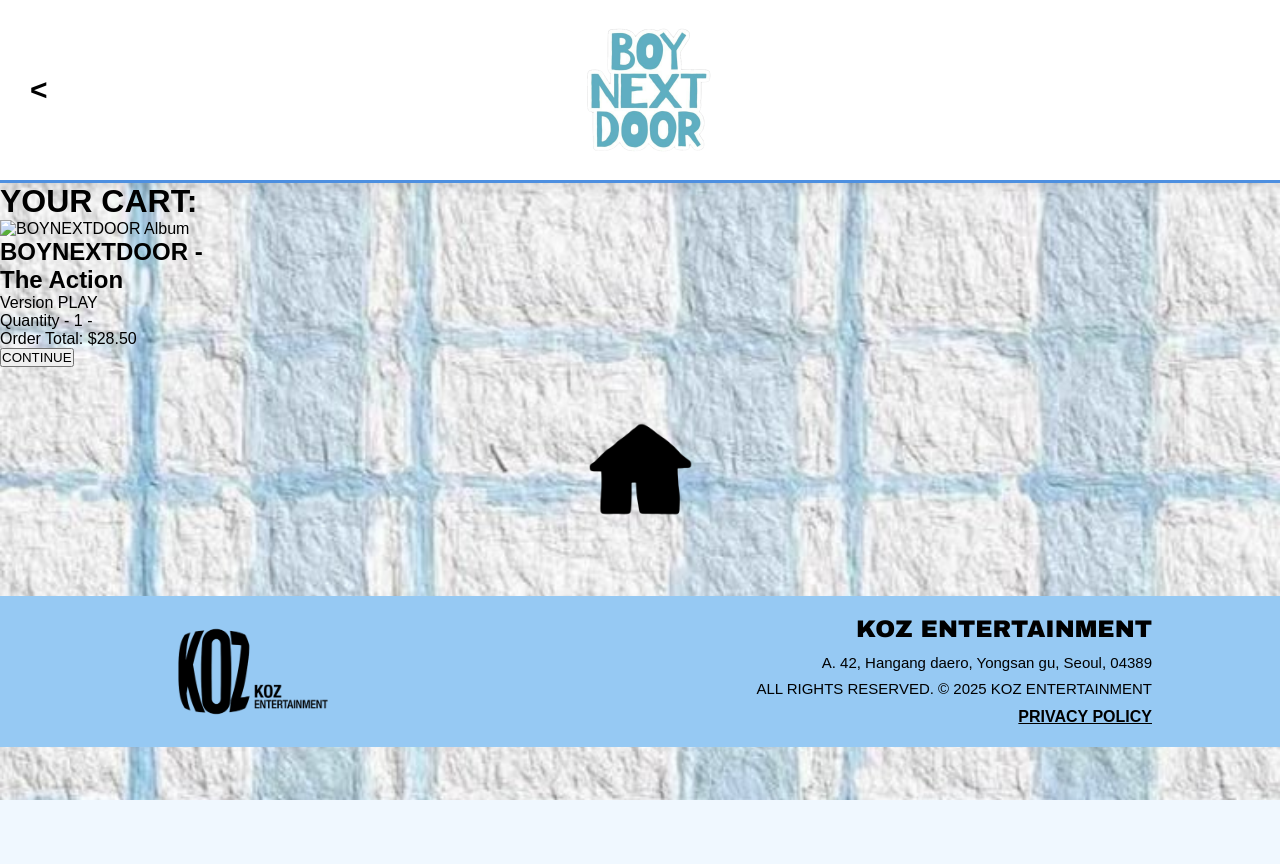
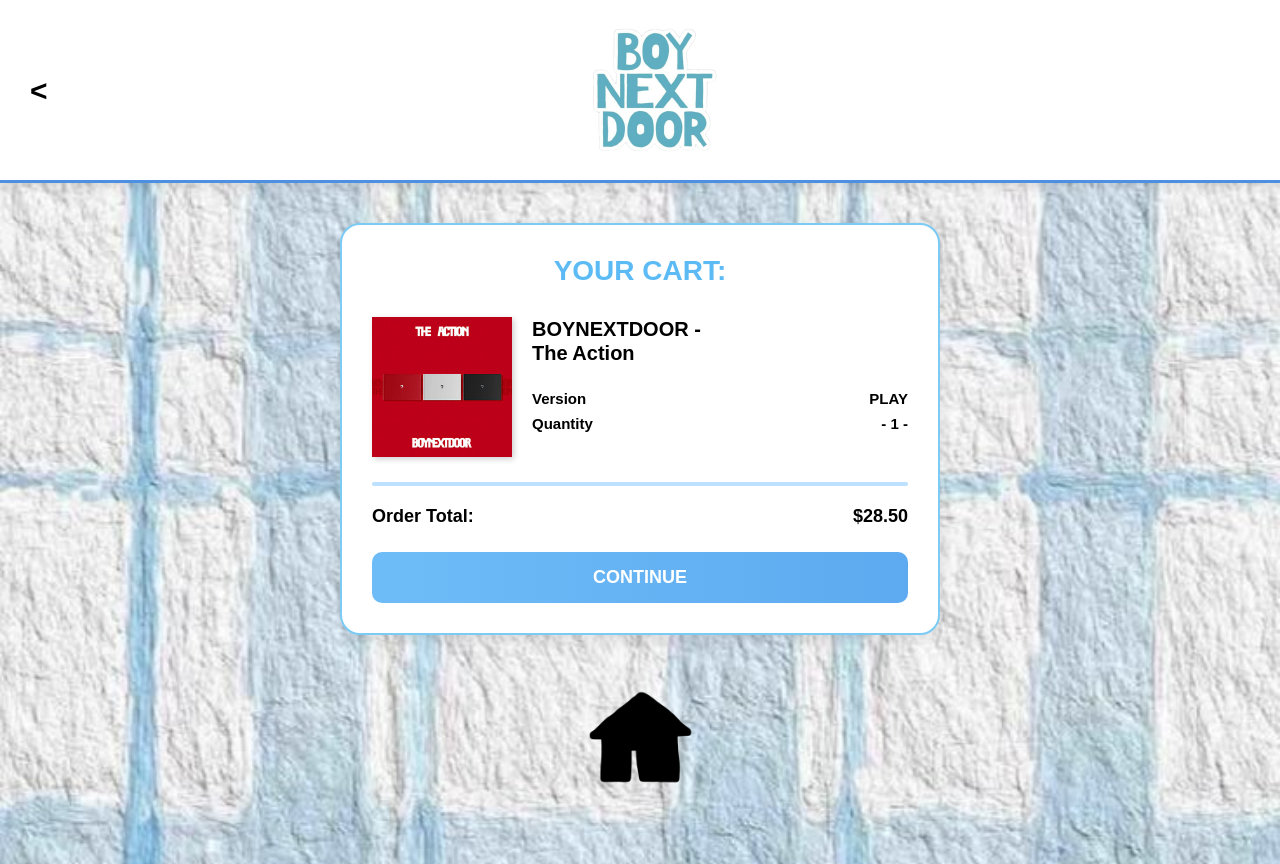
Before and after one commit to Cylinaho/Assignment_1_id, a plain HTML site: page cart.html in a window 1280 px wide. Shown: the top 864 px of the page. Before the commit the page ends 800 px from the top, so only its background shows below. Drawn offline with Linux system fonts and the light colour scheme.

Commit message:
go bak button

```diff
--- a/cart.css
+++ b/cart.css
@@ -1,3 +1,4 @@
+/* --- EXISTING CODE (UNCHANGED) --- */
 * {
     margin: 0;
     padding: 0;
@@ -34,9 +35,11 @@
 }
 
 .back-button {
+    font-size: 2rem;
+    text-decoration: none;
     color: #0075b4;
-    display: flex;
-    align-items: center;
+    font-weight: bold;
+    width: 30px;
 }
 
 .logo-container {
@@ -128,3 +131,121 @@
         text-align: center;
     }
 }
+
+/* --- NEW ADDED CSS FOR CART PAGE --- */
+
+.cart-container {
+    background-color: white;
+    width: 90%;
+    max-width: 600px;
+    margin: 40px auto 0 auto; /* Centered with top margin */
+    border-radius: 20px;
+    border: 2px solid #7bcbf5; /* Light blue border */
+    padding: 30px;
+    box-shadow: 0 5px 15px rgba(0,0,0,0.1);
+}
+
+.cart-title {
+    color: #5cbbf5; /* Light blue title */
+    text-align: center;
+    font-size: 28px;
+    font-weight: 800; /* Extra bold */
+    margin-bottom: 30px;
+    text-transform: uppercase;
+}
+
+.product-card {
+    display: flex;
+    gap: 20px;
+    margin-bottom: 25px;
+}
+
+.product-image-col {
+    flex: 0 0 140px; /* Fixed width for image */
+}
+
+.cart-img {
+    width: 100%;
+    height: auto;
+    display: block;
+    box-shadow: 2px 2px 6px rgba(0,0,0,0.2);
+}
+
+.product-info-col {
+    flex: 1;
+    display: flex;
+    flex-direction: column;
+    justify-content: flex-start;
+}
+
+.product-name {
+    font-size: 20px;
+    font-weight: 800;
+    line-height: 1.2;
+    margin-bottom: 25px;
+}
+
+.product-details {
+    width: 100%;
+}
+
+.detail-row {
+    display: flex;
+    justify-content: space-between;
+    margin-bottom: 8px;
+    font-weight: 600;
+    font-size: 15px;
+}
+
+.detail-row .value {
+    text-align: right;
+}
+
+/* The horizontal blue line */
+.divider-line {
+    width: 100%;
+    height: 4px;
+    background-color: #bce0fd; /* Very light blue */
+    border-radius: 2px;
+    margin: 20px 0;
+}
+
+.order-total {
+    display: flex;
+    justify-content: space-between;
+    font-weight: 800;
+    font-size: 18px;
+    margin-bottom: 25px;
+}
+
+.continue-btn {
+    width: 100%;
+    padding: 15px;
+    background: linear-gradient(to right, #6ebcf7, #5daaf0); /* Gradient blue */
+    border: none;
+    border-radius: 10px;
+    color: white;
+    font-size: 18px;
+    font-weight: bold;
+    cursor: pointer;
+    text-transform: uppercase;
+    transition: opacity 0.2s;
+}
+
+.continue-btn:hover {
+    opacity: 0.9;
+}
+
+/* Mobile adjustments to keep the cart looking good on small screens */
+@media (max-width: 480px) {
+    .product-card {
+        flex-direction: column;
+        align-items: center;
+        text-align: center;
+    }
+
+    .detail-row {
+        /* Keep details side-by-side even on mobile */
+        padding: 0 20px;
+    }
+}
--- a/cart.html
+++ b/cart.html
@@ -25,7 +25,7 @@
 
         <div class="product-card">
             <div class="product-image-col">
-                <img src="images/theaction_album.png" alt="BOYNEXTDOOR Album" class="cart-img">
+                <img src="images/sales file/productTA.png" alt="BOYNEXTDOOR Album" class="cart-img">
             </div>
 
             <div class="product-info-col">
--- a/product(selection).css
+++ b/product(selection).css
@@ -34,9 +34,11 @@
 }
 
 .back-button {
+    font-size: 2rem;
+    text-decoration: none;
     color: #0075b4;
-    display: flex;
-    align-items: center;
+    font-weight: bold;
+    width: 30px;
 }
 
 .logo-container {
```
